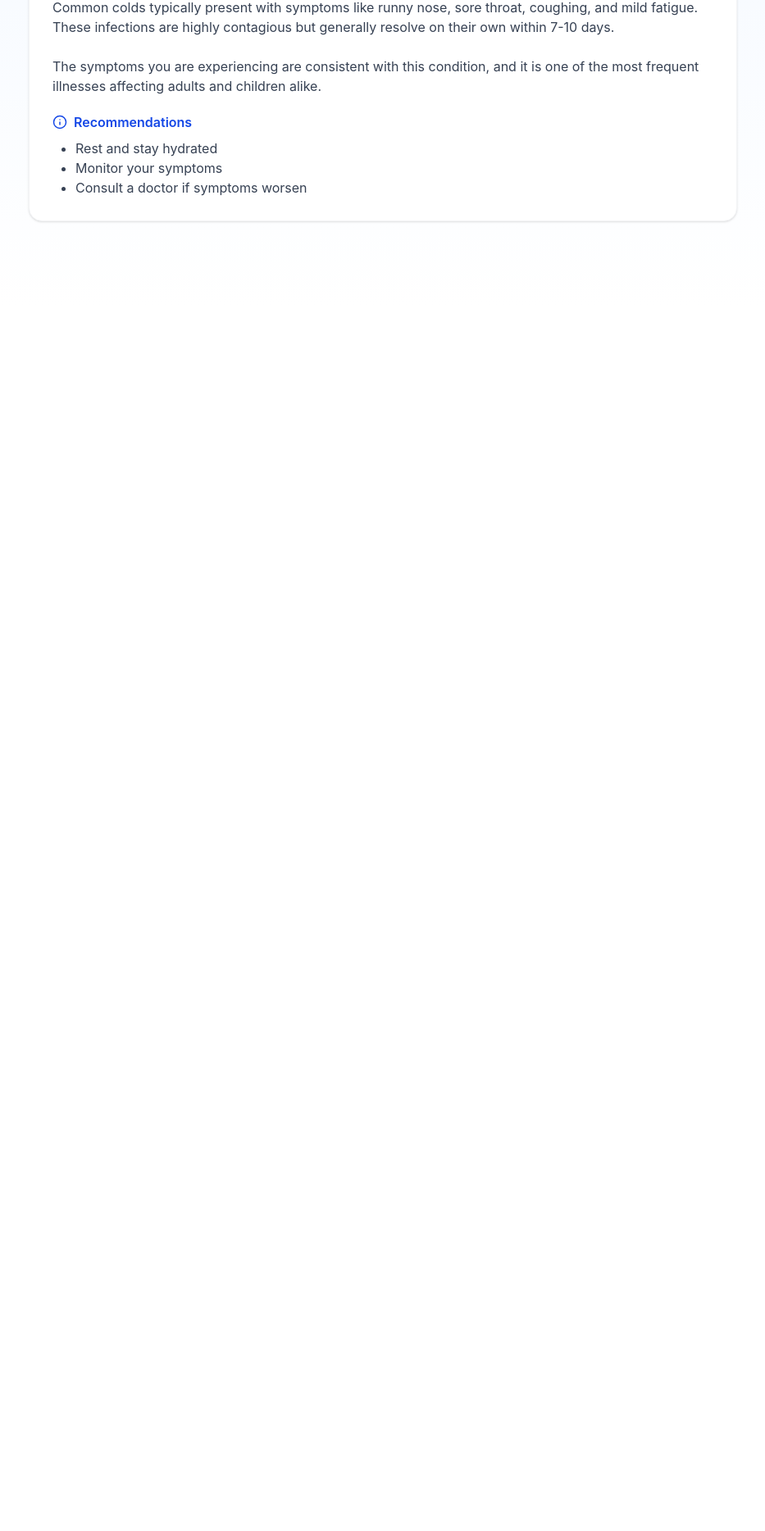
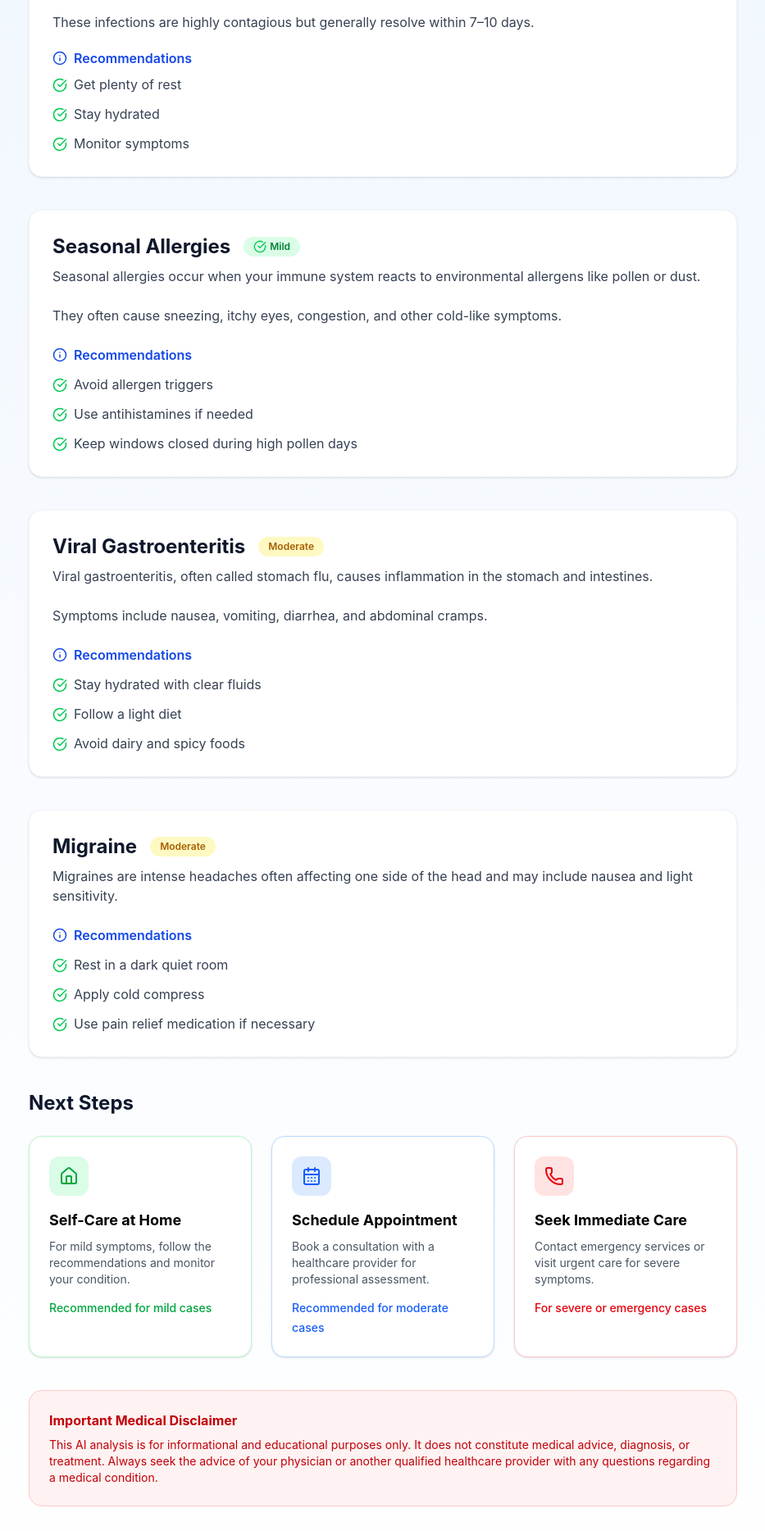
Before and after one commit to redarashid/ai-doctor, a Next.js app: page /result in a window 1280 px wide. Shown: the part 471-2339 px from the top of the page at 82% size, without its empty margins (173-1106 px from the left). Before the commit the page ends 845 px from the top, so only its background shows below. Built offline with nearby package versions, Linux system fonts and the light colour scheme.

Commit message:
update result page, symptoms page, and hero section

```diff
--- a/src/app/result/page.tsx
+++ b/src/app/result/page.tsx
@@ -1,117 +1,373 @@
 "use client";
 
 import Link from "next/link";
-import { CheckCircle, ArrowLeft, Info } from "lucide-react";
+import { CheckCircle, ArrowLeft, Info, Home, CalendarDays, Phone } from "lucide-react";
 
 export default function ResultPage() {
   return (
     <div className="min-h-screen bg-gradient-to-b from-blue-50 to-white pb-16">
+
       {/* Navbar */}
       <nav className="w-full bg-white border-b border-blue-50 shadow-sm">
         <div className="max-w-7xl mx-auto flex items-center justify-between px-6 py-4">
-          {/* Left: Back to Home */}
-          <div className="flex items-center gap-8">
+
+          {/* Back */}
           <Link
             href="/"
-              className="flex items-center gap-2 text-slate-700 hover:text-blue-600 font-medium text-base">
+            className="flex items-center gap-2 text-slate-700 hover:text-blue-600 font-medium"
+          >
             <ArrowLeft size={20} />
             Back to Home
           </Link>
-            {/* Logo + Title */}
-            <div className="flex items-center gap-3">
-              <div className="w-10 h-10 rounded-full bg-gradient-to-tr from-blue-400 to-cyan-400 flex items-center justify-center">
-                {/* نبض SVG */}
-                <svg width="26" height="26" viewBox="0 0 24 24" fill="none">
-                  <path
-                    d="M3 13h3l2-7 4 14 3-7h4"
-                    stroke="#fff"
-                    strokeWidth="2"
-                    strokeLinecap="round"
-                    strokeLinejoin="round"
-                  />
-                </svg>
-              </div>
-              <div>
-                <div className="font-bold text-xl text-slate-900">
-                  AI Doctor
-                </div>
-                <div className="text-xs text-slate-500">Analysis Results</div>
-              </div>
-            </div>
-          </div>
-          {/* Right: New Analysis Button */}
+
+          {/* Button */}
           <Link href="/symptoms">
-            <button className="border border-blue-200 text-blue-600 font-semibold rounded-xl px-6 py-2 bg-white hover:bg-blue-50 transition text-base shadow-sm">
+            <button className="border border-blue-200 text-blue-600 font-semibold rounded-xl px-6 py-2 hover:bg-blue-50 transition">
               New Analysis
             </button>
           </Link>
+
         </div>
       </nav>
 
+
       {/* Main Content */}
       <div className="max-w-4xl mx-auto px-4 pt-10">
-        {/* Green Alert */}
+
+        {/* Alert */}
         <div className="bg-green-50 border border-green-200 rounded-xl px-6 py-5 flex items-start gap-3 mb-8">
           <CheckCircle className="text-green-500 mt-1" size={28} />
           <div>
-            <div className="font-bold text-lg text-green-900 mb-1">
+            <div className="font-bold text-lg text-green-900">
               Analysis Complete
             </div>
-            <div className="text-green-900 text-base">
+            <div className="text-green-900">
               Based on your symptoms, we have identified{" "}
               <span className="font-semibold">4 possible conditions</span>.
-              Please review the results below and follow the recommendations.
             </div>
           </div>
         </div>
 
-        {/* Possible Conditions Title */}
+
+        {/* Title */}
         <h2 className="text-2xl font-bold text-slate-900 mb-6">
           Possible Conditions
         </h2>
 
-        {/* Condition Card */}
+
+        {/* Common Cold */}
         <div className="bg-white rounded-2xl shadow border border-gray-100 p-7 mb-10">
-          {/* Title + Badge */}
+
           <div className="flex items-center gap-4 mb-2">
             <span className="text-2xl font-bold text-slate-900">
               Common Cold
             </span>
+
             <span className="flex items-center gap-1 bg-green-100 text-green-700 text-xs font-semibold px-3 py-1 rounded-full">
               <CheckCircle size={16} className="text-green-500" />
               Mild
             </span>
           </div>
-          {/* Description */}
+
           <div className="text-gray-700 text-base mb-5">
             Based on the symptoms you have described, it appears you may be
-            experiencing a common cold, which is a viral infection affecting the
-            upper respiratory tract.
-            <br />
-            <br />
-            Common colds typically present with symptoms like runny nose, sore
-            throat, coughing, and mild fatigue. These infections are highly
-            contagious but generally resolve on their own within 7-10 days.
-            <br />
-            <br />
-            The symptoms you are experiencing are consistent with this
-            condition, and it is one of the most frequent illnesses affecting
-            adults and children alike.
+            experiencing a common cold, which is a viral infection affecting
+            the upper respiratory tract.
+
+            <br /><br />
+
+            Common colds typically present with symptoms like runny nose,
+            sore throat, coughing, and mild fatigue.
+
+            <br /><br />
+
+            These infections are highly contagious but generally resolve
+            within 7–10 days.
           </div>
-          {/* Recommendations */}
-          <div>
+
           <div className="flex items-center gap-2 mb-2 text-blue-700 font-semibold">
             <Info size={18} />
             Recommendations
           </div>
-            <ul className="list-disc ml-7 text-gray-700 text-base">
-              <li>Rest and stay hydrated</li>
-              <li>Monitor your symptoms</li>
-              <li>Consult a doctor if symptoms worsen</li>
+
+          <ul className="space-y-3 text-gray-700 text-base">
+            <li className="flex gap-2">
+              <CheckCircle size={18} className="text-green-500 mt-1" />
+              Get plenty of rest
+            </li>
+            <li className="flex gap-2">
+              <CheckCircle size={18} className="text-green-500 mt-1" />
+              Stay hydrated
+            </li>
+            <li className="flex gap-2">
+              <CheckCircle size={18} className="text-green-500 mt-1" />
+              Monitor symptoms
+            </li>
           </ul>
+
         </div>
+
+
+        {/* Seasonal Allergies */}
+        <div className="bg-white rounded-2xl shadow border border-gray-100 p-7 mb-10">
+
+          <div className="flex items-center gap-4 mb-2">
+            <span className="text-2xl font-bold text-slate-900">
+              Seasonal Allergies
+            </span>
+
+            <span className="flex items-center gap-1 bg-green-100 text-green-700 text-xs font-semibold px-3 py-1 rounded-full">
+              <CheckCircle size={16} className="text-green-500" />
+              Mild
+            </span>
           </div>
+
+          <div className="text-gray-700 text-base mb-6">
+            Seasonal allergies occur when your immune system reacts
+            to environmental allergens like pollen or dust.
+
+            <br /><br />
+
+            They often cause sneezing, itchy eyes, congestion,
+            and other cold-like symptoms.
           </div>
+
+          <div className="flex items-center gap-2 mb-3 text-blue-700 font-semibold">
+            <Info size={18} />
+            Recommendations
+          </div>
+
+          <ul className="space-y-3 text-gray-700 text-base">
+
+            <li className="flex gap-2">
+              <CheckCircle size={18} className="text-green-500 mt-1" />
+              Avoid allergen triggers
+            </li>
+
+            <li className="flex gap-2">
+              <CheckCircle size={18} className="text-green-500 mt-1" />
+              Use antihistamines if needed
+            </li>
+
+            <li className="flex gap-2">
+              <CheckCircle size={18} className="text-green-500 mt-1" />
+              Keep windows closed during high pollen days
+            </li>
+
+          </ul>
+
+        </div>
+
+
+        {/* Viral Gastroenteritis */}
+        <div className="bg-white rounded-2xl shadow border border-gray-100 p-7 mb-10">
+
+          <div className="flex items-center gap-4 mb-2">
+            <span className="text-2xl font-bold text-slate-900">
+              Viral Gastroenteritis
+            </span>
+
+            <span className="flex items-center gap-1 bg-yellow-100 text-yellow-700 text-xs font-semibold px-3 py-1 rounded-full">
+              Moderate
+            </span>
+          </div>
+
+          <div className="text-gray-700 text-base mb-6">
+            Viral gastroenteritis, often called stomach flu, causes
+            inflammation in the stomach and intestines.
+
+            <br /><br />
+
+            Symptoms include nausea, vomiting, diarrhea,
+            and abdominal cramps.
+          </div>
+
+          <div className="flex items-center gap-2 mb-3 text-blue-700 font-semibold">
+            <Info size={18} />
+            Recommendations
+          </div>
+
+          <ul className="space-y-3 text-gray-700 text-base">
+
+            <li className="flex gap-2">
+              <CheckCircle size={18} className="text-green-500 mt-1" />
+              Stay hydrated with clear fluids
+            </li>
+
+            <li className="flex gap-2">
+              <CheckCircle size={18} className="text-green-500 mt-1" />
+              Follow a light diet
+            </li>
+
+            <li className="flex gap-2">
+              <CheckCircle size={18} className="text-green-500 mt-1" />
+              Avoid dairy and spicy foods
+            </li>
+
+          </ul>
+
+        </div>
+
+
+        {/* Migraine */}
+        <div className="bg-white rounded-2xl shadow border border-gray-100 p-7 mb-10">
+
+          <div className="flex items-center gap-4 mb-2">
+            <span className="text-2xl font-bold text-slate-900">
+              Migraine
+            </span>
+
+            <span className="flex items-center gap-1 bg-yellow-100 text-yellow-700 text-xs font-semibold px-3 py-1 rounded-full">
+              Moderate
+            </span>
+          </div>
+
+          <div className="text-gray-700 text-base mb-6">
+            Migraines are intense headaches often affecting one side
+            of the head and may include nausea and light sensitivity.
+          </div>
+
+          <div className="flex items-center gap-2 mb-3 text-blue-700 font-semibold">
+            <Info size={18} />
+            Recommendations
+          </div>
+
+          <ul className="space-y-3 text-gray-700 text-base">
+
+            <li className="flex gap-2">
+              <CheckCircle size={18} className="text-green-500 mt-1" />
+              Rest in a dark quiet room
+            </li>
+
+            <li className="flex gap-2">
+              <CheckCircle size={18} className="text-green-500 mt-1" />
+              Apply cold compress
+            </li>
+
+            <li className="flex gap-2">
+              <CheckCircle size={18} className="text-green-500 mt-1" />
+              Use pain relief medication if necessary
+            </li>
+
+          </ul>
+
+        </div>
+        {/* Next Steps */}
+<h2 className="text-2xl font-bold text-slate-900 mb-6 mt-10">
+  Next Steps
+</h2>
+
+<div className="grid md:grid-cols-3 gap-6 mb-10">
+
+  {/* Self Care */}
+  <div className="bg-white rounded-2xl border border-green-200 shadow-sm p-6">
+    <div className="bg-green-100 text-green-600 w-12 h-12 flex items-center justify-center rounded-xl mb-4">
+<Home size={24} />
+</div>
+
+    <h3 className="text-lg font-bold mb-2">
+      Self-Care at Home
+    </h3>
+
+    <p className="text-gray-600 text-sm mb-3">
+      For mild symptoms, follow the recommendations and monitor your condition.
+    </p>
+
+    <span className="text-green-600 text-sm font-medium">
+      Recommended for mild cases
+    </span>
+  </div>
+
+
+  {/* Appointment */}
+  <div className="bg-white rounded-2xl border border-blue-200 shadow-sm p-6">
+    <div className="bg-blue-100 text-blue-600 w-12 h-12 flex items-center justify-center rounded-xl mb-4">
+<CalendarDays size={24} />
+</div>
+
+    <h3 className="text-lg font-bold mb-2">
+      Schedule Appointment
+    </h3>
+
+    <p className="text-gray-600 text-sm mb-3">
+      Book a consultation with a healthcare provider for professional assessment.
+    </p>
+
+    <span className="text-blue-600 text-sm font-medium">
+      Recommended for moderate cases
+    </span>
+  </div>
+
+
+  {/* Emergency */}
+  <div className="bg-white rounded-2xl border border-red-200 shadow-sm p-6">
+    <div className="bg-red-100 text-red-600 w-12 h-12 flex items-center justify-center rounded-xl mb-4">
+<Phone size={24} />
+</div>
+
+    <h3 className="text-lg font-bold mb-2">
+      Seek Immediate Care
+    </h3>
+
+    <p className="text-gray-600 text-sm mb-3">
+      Contact emergency services or visit urgent care for severe symptoms.
+    </p>
+
+    <span className="text-red-600 text-sm font-medium">
+      For severe or emergency cases
+    </span>
+  </div>
+
+</div>
+
+
+{/* Medical Disclaimer */}
+<div className="bg-red-50 border border-red-200 rounded-2xl p-6 mb-8">
+
+  <h3 className="text-red-700 font-bold mb-2">
+    Important Medical Disclaimer
+  </h3>
+
+  <p className="text-red-700 text-sm">
+    This AI analysis is for informational and educational purposes only.
+    It does not constitute medical advice, diagnosis, or treatment.
+    Always seek the advice of your physician or another qualified
+    healthcare provider with any questions regarding a medical condition.
+  </p>
+
+</div>
+
+
+{/* Buttons */}
+<div className="flex flex-col sm:flex-row gap-4 mt-6">
+
+  {/* Start New Analysis */}
+  <Link href="/symptoms" className="w-full sm:w-auto">
+    <button className="w-full px-8 py-4 rounded-xl text-white font-semibold
+    bg-gradient-to-r from-blue-600 to-cyan-500
+    hover:from-blue-700 hover:to-cyan-600
+    shadow-lg hover:shadow-xl
+    transition-all duration-300">
+      Start New Analysis
+    </button>
+  </Link>
+
+  {/* Return Home */}
+  <Link href="/" className="w-full sm:w-auto">
+    <button className="w-full px-8 py-4 rounded-xl font-semibold
+    border border-gray-300
+    text-gray-700
+    hover:bg-gray-100
+    hover:border-gray-400
+    transition-all duration-300">
+      Return to Home
+    </button>
+  </Link>
+
+</div>
+
+      </div>
+
     </div>
   );
 }
```
Also changed, not shown: components/home/hero.tsx (+11 -11 lines), src/app/symptoms/page.tsx (+7 -6 lines). Lines whose indentation alone changed are shown as unchanged.
